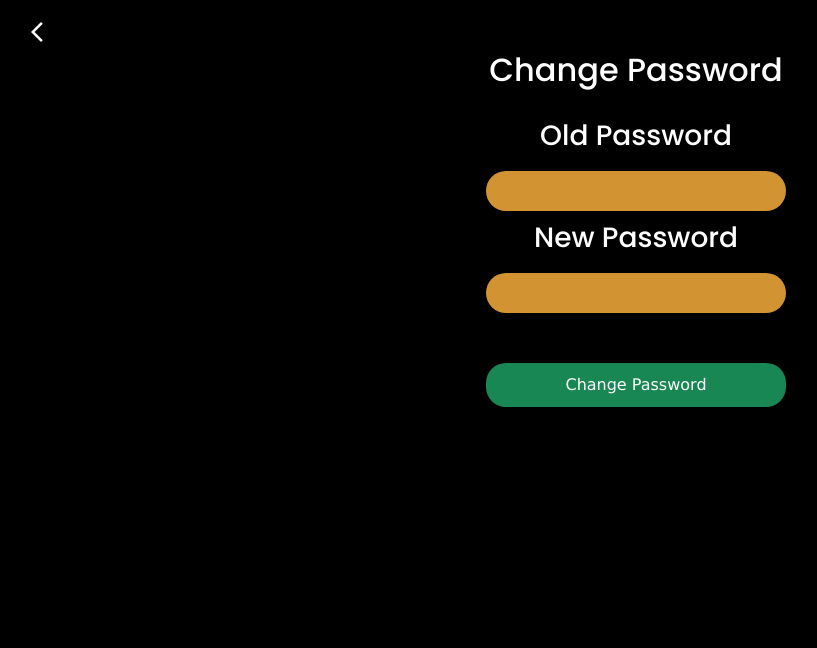
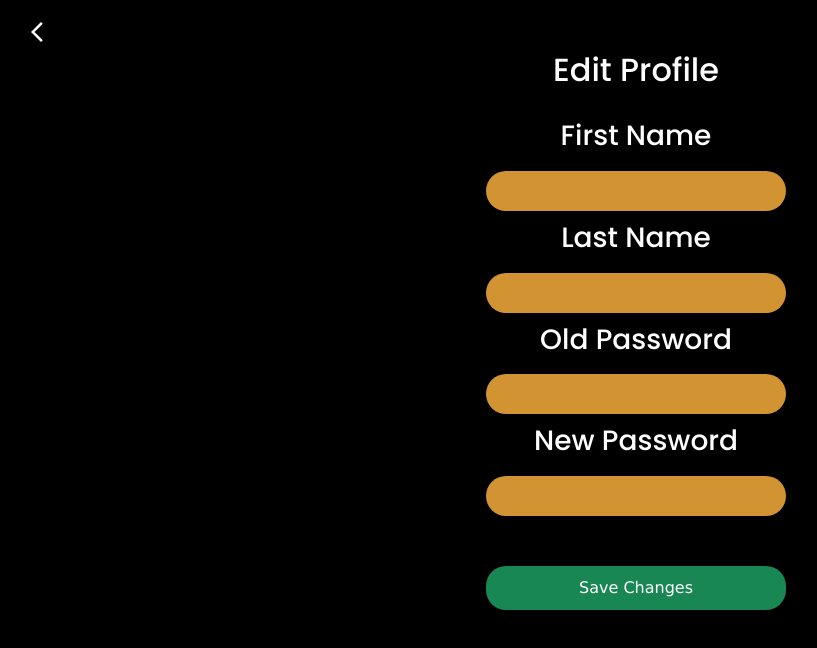
Before and after one commit to mpuseljic/ready-set-gym-frontend, a Vue app in the folder frontend/: page /edit-profile in a window 1280 px wide. Shown: the top 648 px of the page, without its empty margins (4-821 px from the left). Built offline with nearby package versions, Linux system fonts and the light colour scheme; sample sign-in values are in the browser's storage.

Commit message:
jwt - promjena firstName, lastName i lozinke

```diff
--- a/frontend/src/components/EditProfile.vue
+++ b/frontend/src/components/EditProfile.vue
@@ -5,9 +5,14 @@
         <span class="btn-dark material-symbols-outlined"> arrow_back_ios </span>
       </router-link>
     </div>
-    <h2 :style="{ color: 'white', 'text-align': 'center' }">Change Password</h2>
+    <h2 :style="{ color: 'white', 'text-align': 'center' }">Edit Profile</h2>
 
     <div class="input-signup">
+      <h3 class="naziv">First Name</h3>
+      <input type="text" v-model="firstName" class="input-field" required />
+      <h3 class="naziv">Last Name</h3>
+      <input type="text" v-model="lastName" class="input-field" required />
+
       <h3 class="naziv">Old Password</h3>
       <input
         type="password"
@@ -30,7 +35,7 @@
           :style="btnStyleGreen"
           @click="changePassword"
         >
-          Change Password
+          Save Changes
         </button>
       </div>
     </div>
@@ -44,6 +49,8 @@ export default {
   name: "ChangePassword",
   data() {
     return {
+      firstName: "",
+      lastName: "",
       oldPassword: "",
       newPassword: "",
       btnStyleGreen: {
@@ -59,6 +66,8 @@ export default {
       try {
         const token = localStorage.getItem("token");
         const formData = {
+          firstName: this.firstName,
+          lastName: this.lastName,
           old_password: this.oldPassword,
           new_password: this.newPassword,
         };
```
